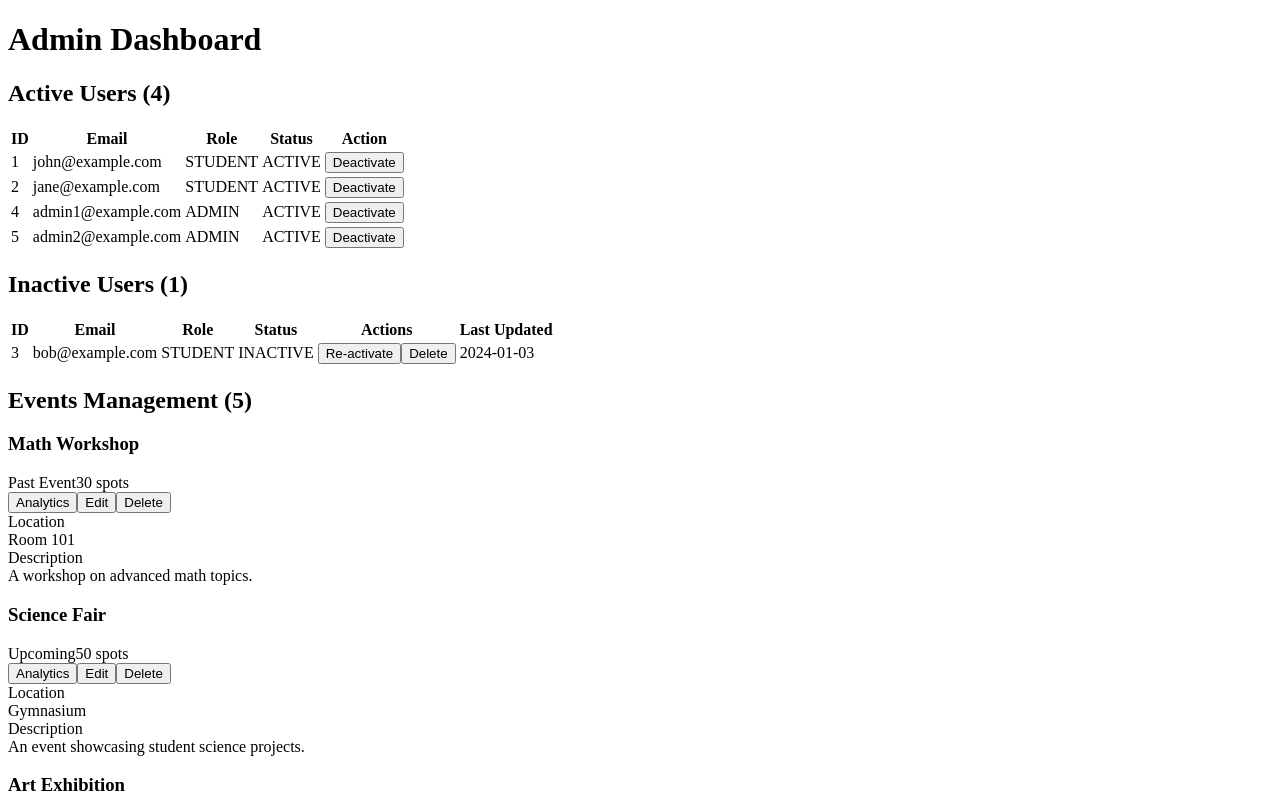
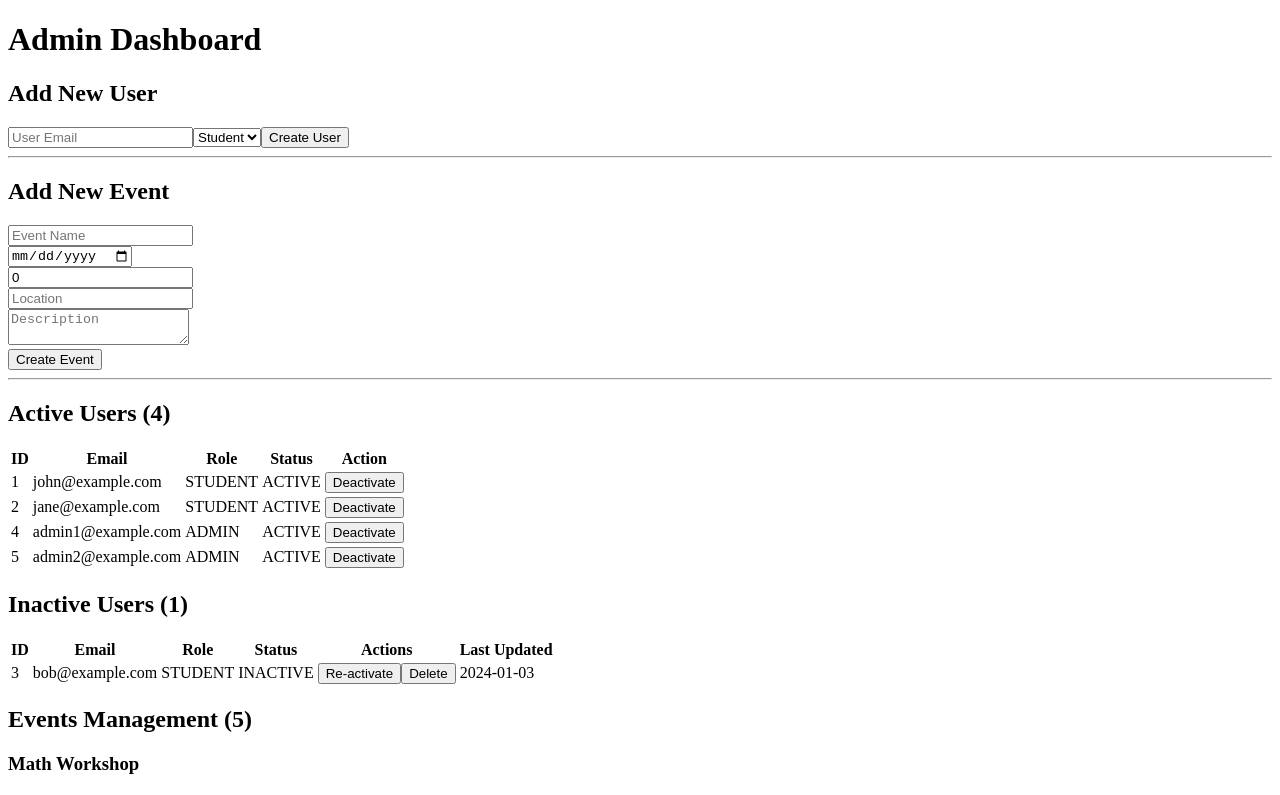
Before and after one commit to JanTheThird/event-registration-final-project, a React (Vite) app: page /admin in a window 1280 px wide. Shown: the top 795 px of the page. Built offline with nearby package versions, Linux system fonts and the light colour scheme.

Commit message:
feat: add user and student creation logic.

```diff
--- a/src/pages/admin/AdminPage.tsx
+++ b/src/pages/admin/AdminPage.tsx
@@ -24,6 +24,7 @@ interface EventAnalytics {
   status: 'success' | 'failed' | 'upcoming';
 }
 
+
 export default function AdminPage() {
   const db = useDB();
   const [activeUsers, setActiveUsers] = useState<User[]>([]);
@@ -32,6 +33,8 @@ export default function AdminPage() {
   const [editingEvents, setEditingEvents] = useState<EditingEvent[]>([]);
   const [showAnalytics, setShowAnalytics] = useState<Event | null>(null);
   const [analytics, setAnalytics] = useState<EventAnalytics | null>(null);
+  const [newUserEmail, setNewUserEmail] = useState('');
+  const [newUserRole, setNewUserRole] = useState<'student' | 'admin'>('student');
 
   useEffect(() => {
     refreshData();
@@ -94,6 +97,34 @@ export default function AdminPage() {
       db.deleteInactiveUser(id);
       refreshUsers();
     }
+  };
+
+  const [newEventData, setNewEventData] = useState<EventFormData>({
+  name: '',
+  date: '',
+  quota: 0,
+  location: '',
+  description: '',
+  });
+
+  const handleAddUser = (e: React.FormEvent) => {
+  e.preventDefault();
+  if (!newUserEmail) return alert('Email is required');
+  db.addUser(newUserEmail, newUserRole);
+  setNewUserEmail(''); // Reset form
+  refreshUsers();
+  };
+
+  const handleAddEvent = (e: React.FormEvent) => {
+  e.preventDefault();
+  const errors = validateForm(newEventData);
+  if (errors.length > 0) {
+    alert(errors.join('\n'));
+    return;
+  }
+  db.addEvent(newEventData);
+  setNewEventData({ name: '', date: '', quota: 0, location: '', description: '' }); // Reset form
+  refreshEvents();
   };
 
   const startEdit = (event: Event) => {
@@ -200,6 +231,65 @@ export default function AdminPage() {
   return (
     <div>
       <h1>Admin Dashboard</h1>
+
+      {/* CREATE USER SECTION */}
+    <section>
+      <h2>Add New User</h2>
+      <form onSubmit={handleAddUser}>
+        <input
+          type="email"
+          placeholder="User Email"
+          value={newUserEmail}
+          onChange={(e) => setNewUserEmail(e.target.value)}
+        />
+        <select
+          value={newUserRole}
+          onChange={(e) => setNewUserRole(e.target.value as 'student' | 'admin')}
+        >
+          <option value="student">Student</option>
+          <option value="admin">Admin</option>
+        </select>
+        <button type="submit">Create User</button>
+      </form>
+    </section>
+
+    <hr />
+
+    {/* CREATE EVENT SECTION */}
+    <section>
+      <h2>Add New Event</h2>
+      <form onSubmit={handleAddEvent}>
+        <input
+          placeholder="Event Name"
+          value={newEventData.name}
+          onChange={(e) => setNewEventData({...newEventData, name: e.target.value})}
+        /><br/>
+        <input
+          type="date"
+          value={newEventData.date}
+          onChange={(e) => setNewEventData({...newEventData, date: e.target.value})}
+        /><br/>
+        <input
+          type="number"
+          placeholder="Quota"
+          value={newEventData.quota}
+          onChange={(e) => setNewEventData({...newEventData, quota: parseInt(e.target.value) || 0})}
+        /><br/>
+        <input
+          placeholder="Location"
+          value={newEventData.location}
+          onChange={(e) => setNewEventData({...newEventData, location: e.target.value})}
+        /><br/>
+        <textarea
+          placeholder="Description"
+          value={newEventData.description}
+          onChange={(e) => setNewEventData({...newEventData, description: e.target.value})}
+        /><br/>
+        <button type="submit">Create Event</button>
+      </form>
+    </section>
+
+    <hr />
 
       {/* User Management Tables */}
       <div>
--- a/src/utils/localdb/db.ts
+++ b/src/utils/localdb/db.ts
@@ -9,9 +9,7 @@ let db: Database & { notifications: Notification[] } = {
 
 export const useDB = () => {
 
-  // ======================
-  // USERS
-  // ======================
+
   const getUsers = (): User[] => db.users.filter(u => u.status === 'active');
 
   const getAllUsers = (): User[] => db.users;
@@ -124,6 +122,30 @@ export const useDB = () => {
     });
   };
 
+  const addUser = (email: string, role: 'student' | 'admin'): User => {
+  const newUser: User = {
+    id: db.users.length > 0 ? Math.max(...db.users.map(u => u.id)) + 1 : 1,
+    email,
+    role,
+    status: 'active',
+    lastUpdated: new Date().toISOString().split('T')[0]
+  };
+  db.users.push(newUser);
+  saveDB();
+  return newUser;
+};
+
+const addEvent = (eventData: Omit<Event, 'id' | 'createdAt'>): Event => {
+  const newEvent: Event = {
+    id: db.events.length > 0 ? Math.max(...db.events.map(e => e.id)) + 1 : 1,
+    ...eventData,
+    createdAt: new Date().toISOString().split('T')[0]
+  };
+  db.events.push(newEvent);
+  saveDB();
+  return newEvent;
+};
+
   // ======================
   // RETURN ALL METHODS
   // ======================
@@ -147,6 +169,8 @@ export const useDB = () => {
     markNotificationRead,
     clearNotifications,
     clearReadNotifications,
+    addUser,
+    addEvent,
 
     // SAVE
     saveDB
```
